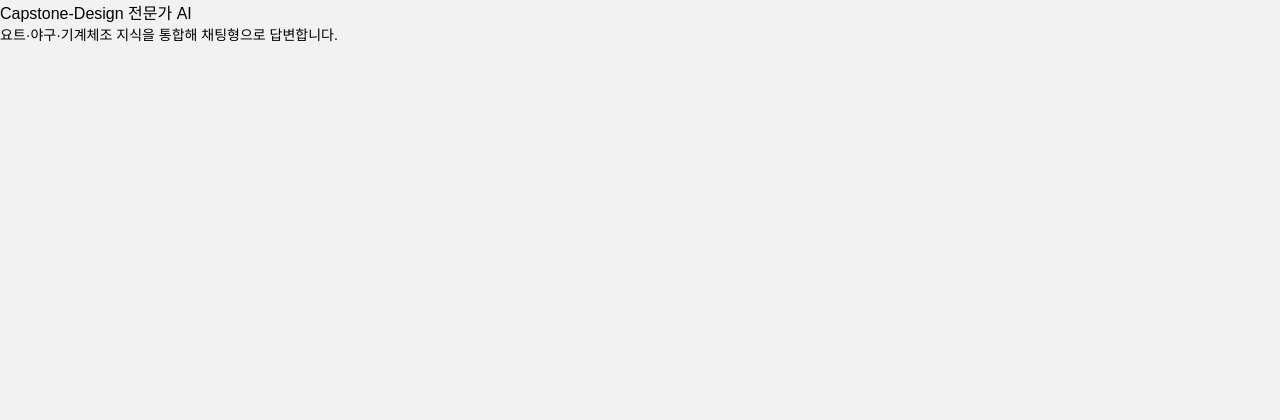
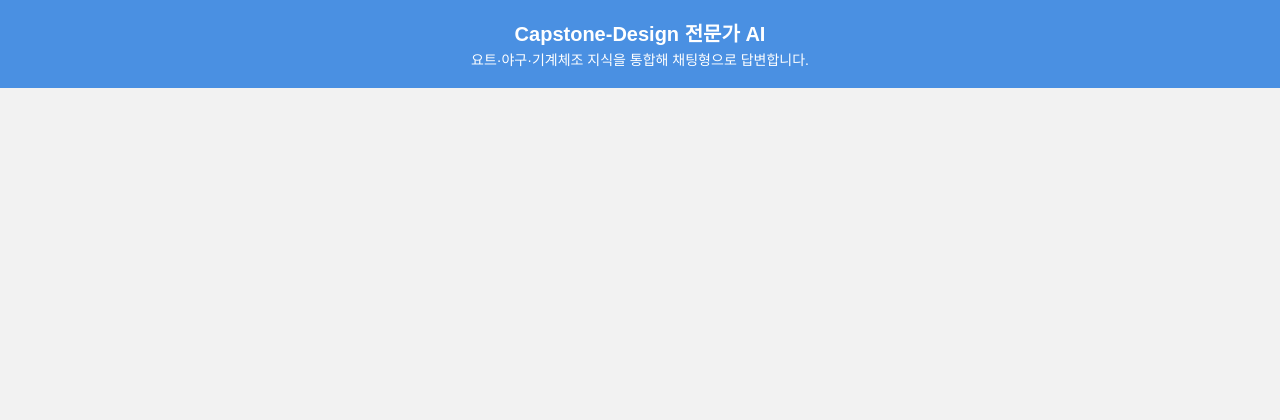
Before and after one commit to a1jung/Capstone-Design, a FastAPI app: page / in a window 1280 px wide. Shown: the top 420 px of the page. Run offline with FastAPI, Linux system fonts and the light colour scheme.

Commit message:
Update style.css

```diff
--- a/static/style.css
+++ b/static/style.css
@@ -9,6 +9,15 @@ body {
     height: 100vh;
     display: flex;
     flex-direction: column;
+}
+
+.header {
+    padding: 18px;
+    background: #4A90E2;
+    color: white;
+    font-size: 20px;
+    font-weight: bold;
+    text-align: center;
 }
 
 .messages {
```
